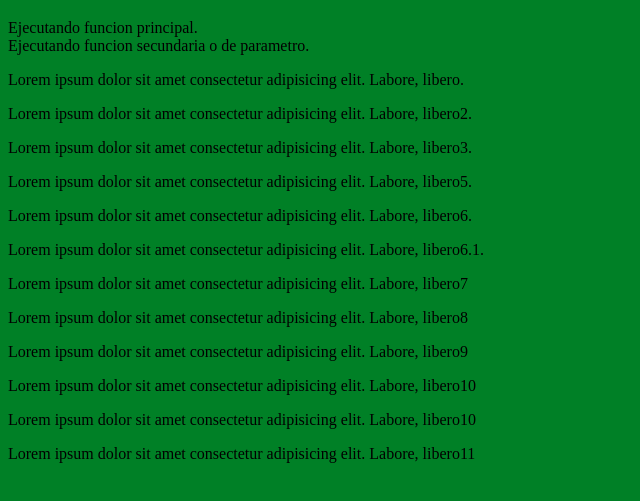
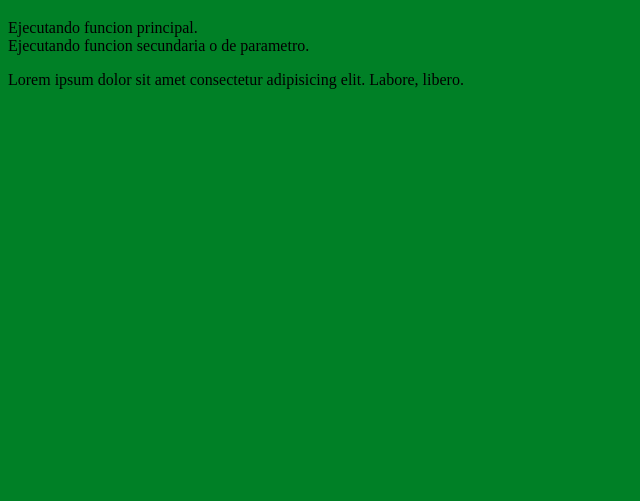
Before and after one commit to Edrson/practica1SA, a website: page index.html in a window 1280 px wide. Shown: the part 61-562 px from the top of the page, without its empty margins (0-640 px from the left). Drawn offline with Linux system fonts and the light colour scheme.

Commit message:
actualizacion

```diff
--- a/calc.js
+++ b/calc.js
@@ -1,3 +1,5 @@
 exports.addTEst = function(value1,value2){
     return value1+value2;
 }
+
+e
--- a/index.html
+++ b/index.html
@@ -5,7 +5,6 @@
 	<title></title>
 </head>
 <body>
-
 	<h1 onclick="alert('hola')">Practica 1</h1>
  <script src="codigo.js"></script>
 <style>
@@ -16,20 +15,9 @@
 <div class="container">
 	<div class="row">
 		<p>Lorem ipsum dolor sit amet consectetur adipisicing elit. Labore, libero.</p>
-		<p>Lorem ipsum dolor sit amet consectetur adipisicing elit. Labore, libero2.</p>
-		<p>Lorem ipsum dolor sit amet consectetur adipisicing elit. Labore, libero3.</p>
-		<p>Lorem ipsum dolor sit amet consectetur adipisicing elit. Labore, libero5.</p>
-		<p>Lorem ipsum dolor sit amet consectetur adipisicing elit. Labore, libero6.</p>
-		<p>Lorem ipsum dolor sit amet consectetur adipisicing elit. Labore, libero6.1.</p>
-		<p>Lorem ipsum dolor sit amet consectetur adipisicing elit. Labore, libero7</p>
-		<p>Lorem ipsum dolor sit amet consectetur adipisicing elit. Labore, libero8</p>
-		<p>Lorem ipsum dolor sit amet consectetur adipisicing elit. Labore, libero9</p>
-		<p>Lorem ipsum dolor sit amet consectetur adipisicing elit. Labore, libero10</p>
-		<p>Lorem ipsum dolor sit amet consectetur adipisicing elit. Labore, libero10</p>
-		<p>Lorem ipsum dolor sit amet consectetur adipisicing elit. Labore, libero11</p>
+
 	</div>
 </div>
 
-
 </body>
 </html>
```
